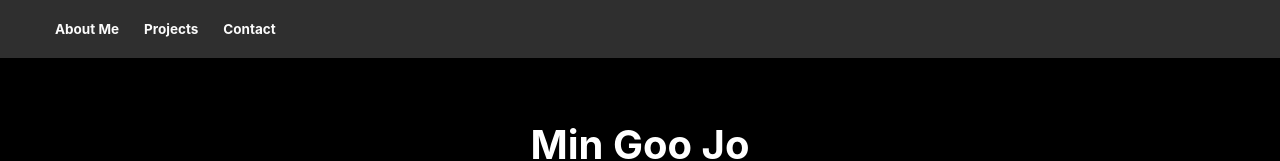
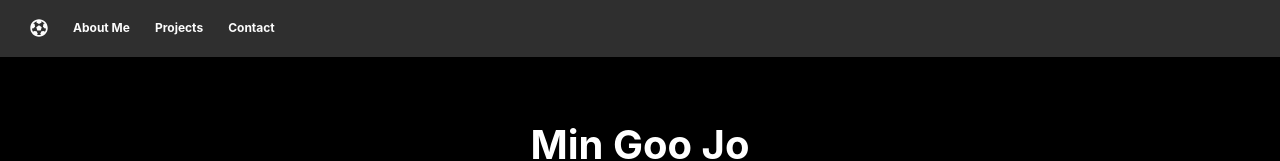
Before and after one commit to jmgtheworld/aboutme, a React (Create React App) app: page / in a window 1280 px wide. Shown: the top 161 px of the page. Built offline with nearby package versions, Linux system fonts and the light colour scheme.

Commit message:
added menu image of soccer ball, delete unnecessary helper function

```diff
--- a/src/components/Footer.js
+++ b/src/components/Footer.js
@@ -11,10 +11,10 @@ export default function Footer() {
   return (
     <div className = "footer">
       <div className = "footer__social">
-        <a href = "https://www.linkedin.com/in/min-goo-jo-3a4aa763/" target="_blank">
+        <a href = "https://www.linkedin.com/in/min-goo-jo-3a4aa763/" target="_blank" rel="noreferrer">
           <img className = "footer__social--image" src = "images/linkedin.png" alt = "linkedIn" />
         </a>
-        <a href = "https://github.com/jmgtheworld" target="_blank">
+        <a href = "https://github.com/jmgtheworld" target="_blank" rel="noreferrer">
           <img className = "footer__social--image" src = "images/github.png" alt = "github" />
         </a>
       </div>
--- a/src/components/Menu.js
+++ b/src/components/Menu.js
@@ -1,11 +1,17 @@
 import React from "react";
+import { FontAwesomeIcon } from '@fortawesome/react-fontawesome'
+import { faFutbol } from '@fortawesome/free-solid-svg-icons'
 import { Link } from 'react-scroll'
 
 import "../components/Menu.scss";
 
 export default function Menu() {
+
+  const element = <FontAwesomeIcon icon = {faFutbol} />
+
   return (
       <li className = "Menu">
+      <p className = "Menu--image"> {element} </p>
       <Link to = "about" spy = {true} smooth = {true} >
         <h2 className = "Menu--item" > About Me </h2>
       </Link>
--- a/src/components/Menu.scss
+++ b/src/components/Menu.scss
@@ -1,15 +1,20 @@
 .Menu {
-  font-size: 9px;
+  font-size: 8px;
   list-style: none;
   color: white;
   background-color:rgb(48, 48, 48);
   opacity: 0.99;
   display: flex;
   justify-content: flex-start;
-  padding-left: 40px;
+  padding-left: 30px;
   position: fixed;
   top: 0;
   width: 100%;
+
+  &--image {
+    font-size: 18px;
+    margin-right: 10px;
+  }
 
   &--item {
     padding: 10px;
```
Also changed, not shown: src/components/helper/sendEmail.js (deleted, +0 -24 lines).
